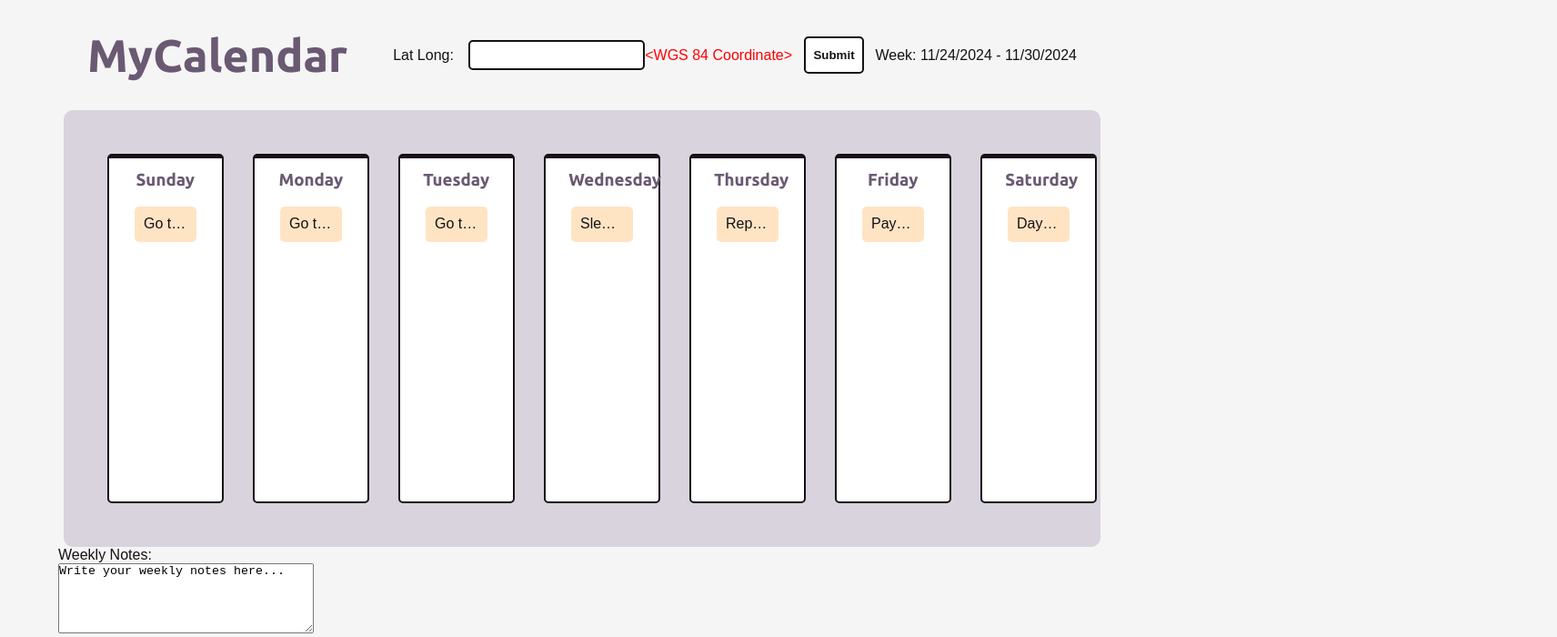
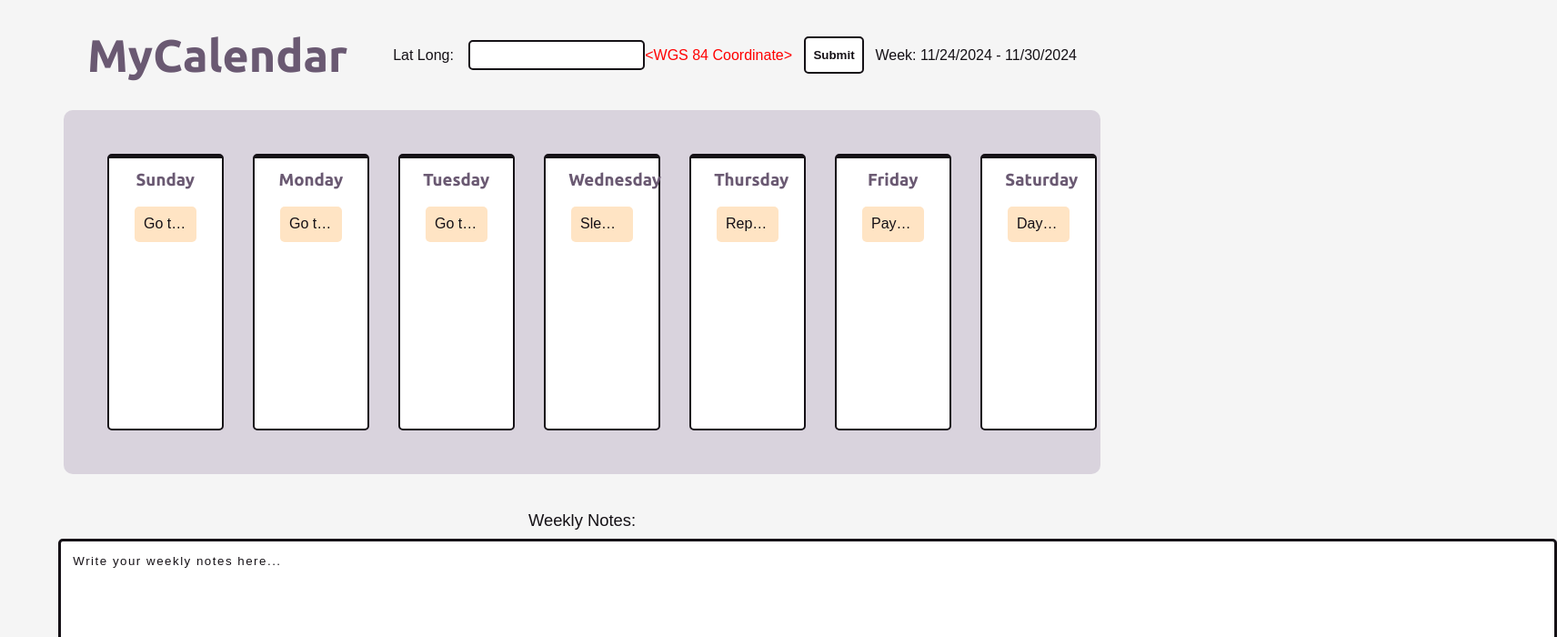
Before and after one commit to acdlee/myCalendar, a React (Vite) app: page / in a window 1280 px wide. Shown: the top 700 px of the page at 91% size, 1712 px wide, since content can reach past the window. Built offline with nearby package versions, Linux system fonts and the light colour scheme; a web font is replaced by a local one.

Commit message:
Add note section styles.

```diff
--- a/src/App.css
+++ b/src/App.css
@@ -66,7 +66,7 @@
 /* CALENDAR SECTION */
 .section-calendar {
     width: 90vw;
-    height: 60vh;
+    height: 50vh;
     margin: 0 auto;
     background-color: var(--light-gray-purple);
     padding: 2em;
@@ -206,3 +206,27 @@
     text-wrap: wrap;
     word-break: break-all;
 }
+
+/* NOTES SECTION */
+#section-notes {
+    text-align: center;
+    padding-top: 2.5em;
+    padding-bottom: 1em;
+}
+
+#section-notes label {
+    display: block;
+    padding-bottom: .5em;
+    font-size: 1.15em;
+    font-weight: 500;
+}
+
+#section-notes textarea {
+    margin: 0 auto;
+    display: block;
+    padding: 1em;
+    letter-spacing: 1.5px;
+    border: 3.5px solid var(--dark-gray-purple);
+    border-radius: 5px;
+    box-shadow: 3px 3px 3px var(--gray-purple);
+}
--- a/src/base.css
+++ b/src/base.css
@@ -28,7 +28,8 @@ h1, h2, h3 {
 .section-popup-add-task input,
 li,
 .div-task-item-popup,
-label {
+label,
+textarea {
     font-family: "Parkinsans", sans-serif;
     color: var(--dark-gray-purple);
 }
--- a/src/components/Notes.jsx
+++ b/src/components/Notes.jsx
@@ -8,9 +8,9 @@ const Notes = ({}) => {
     }
 
     return (
-      <section>
-        <label>Weekly Notes:</label><br />
-        <textarea value={textValue} onChange={(e) => handleTextChange(e)} name="notes" id="notes" rows="5" cols="33"></textarea>
+      <section id="section-notes">
+        <label>Weekly Notes:</label>
+        <textarea value={textValue} onChange={(e) => handleTextChange(e)} name="notes" id="notes" rows="10" cols="200"></textarea>
       </section>
     );
 }
```
